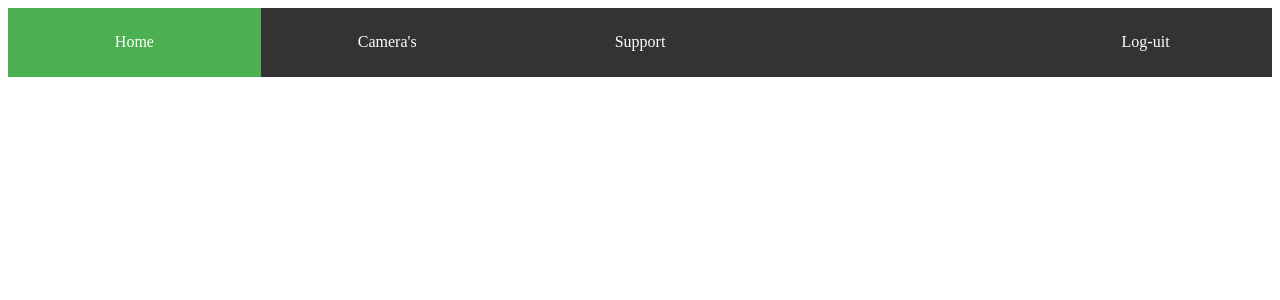
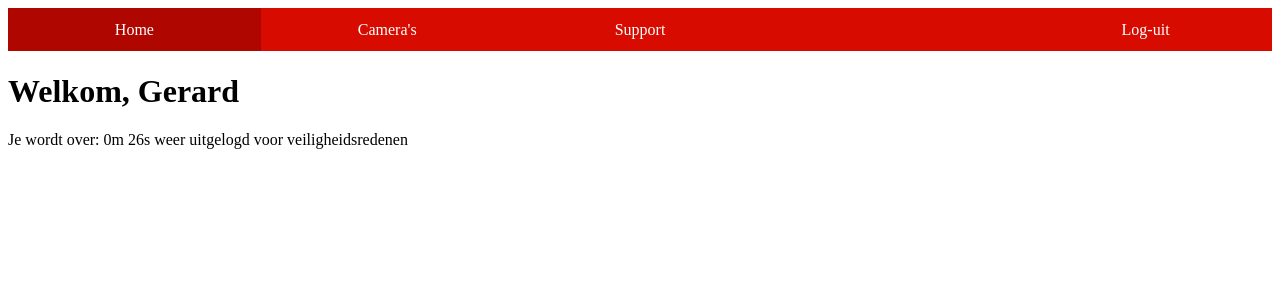
Before and after one commit to Jeroenyouknow/HackSpel, a PHP site: page /Security/index.php in a window 1280 px wide. Shown: the top 300 px of the page. Run offline with PHP 8.4, Linux system fonts and the light colour scheme.

Commit message:
Last version for Perry

```diff
--- a/Security/CSS/main.css
+++ b/Security/CSS/main.css
@@ -1,9 +1,10 @@
+/*menu*/
 ul {
     list-style-type: none;
     margin: 0;
     padding: 0;
     overflow: hidden;
-    background-color: #333;
+    background-color: #d70b00;
 }
 
 li {
@@ -15,14 +16,14 @@ li a {
     display: block;
     color: white;
     text-align: center;
-    padding: 10% 12%;
+    padding: 5% 20%;
     text-decoration: none;
 }
 
 li a:hover:not(.active) {
-    background-color: #111;
+    background-color: #c60600;
 }
 
 .active {
-    background-color: #4CAF50;
+    background-color: #af0600;
 }
--- a/JS/timer.js
+++ b/Security/JS/timer.js
@@ -21,7 +21,7 @@ var x = setInterval(function() {
     var seconds = Math.floor((distance % (1000 * 60)) / 1000);
 
 // Display the result in the element with id="demo"
-    document.getElementById("Tijd Over").innerHTML = "Het spel begint over: " + minutes + "m " + seconds + "s ";
+    document.getElementById("Tijd Over").innerHTML = "Je wordt over: " + minutes + "m " + seconds + "s" + " weer uitgelogd voor veiligheidsredenen";
 
 // If the count down is finished, write some text
     if (distance < 0) {
@@ -32,8 +32,8 @@ var x = setInterval(function() {
 
 
 function Timedone() {
-    document.getElementById("Tijd Over").innerHTML = "Je hebt het niet op tijd gehaald...!";
-    document.getElementById("Bericht").innerHTML = "Ah oh je hebt het niet gehaald wat nu....?";
+    document.getElementById("Tijd Over").innerHTML = "Je bent uitgelogd!";
+    window.location.href = "../index.php";
 }/**
  * Created by jeroenyouknow on 08/05/2017.
  */
--- a/Security/index.php
+++ b/Security/index.php
@@ -8,6 +8,7 @@
 
     <body>
         <script src="JS/main.js"></script>
+        <script src="JS/timer.js"></script>
 
         <div id ="menu">
             <ul>
@@ -18,6 +19,12 @@
             </ul>
         </div>
 
+        <div id ="WelcomeMessage">
+            <!-- Display the countdown timer in an element -->
+            <h1>Welkom, Gerard</h1>
+            <p id="Tijd Over"></p>
+        </div>
+
     </body>
 
 </html>
```
Also changed, not shown: index.php (+1 -6 lines).
